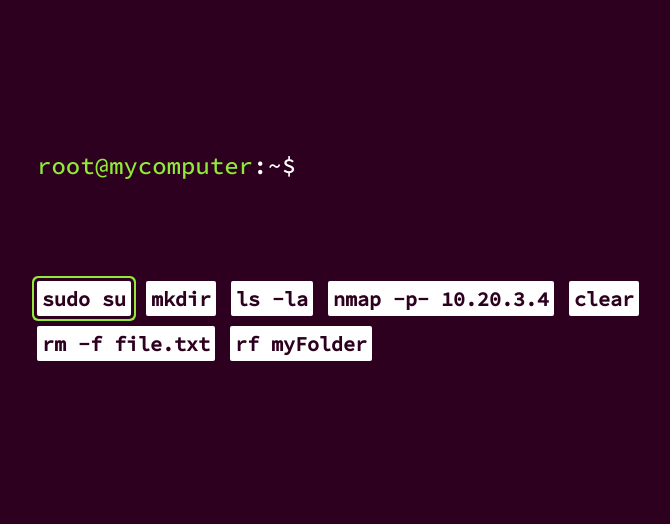
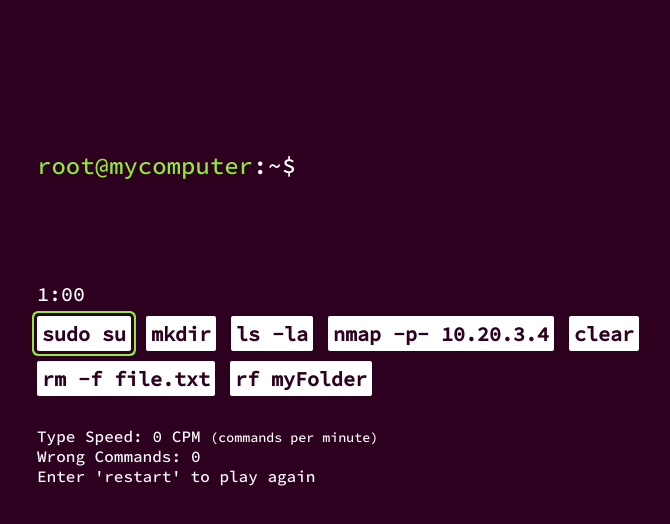
Before and after one commit to Lshiroc/linuxtyper.com, a Next.js app: page / in a window 1280 px wide. Shown: the top 524 px of the page, without its empty margins (127-797 px from the left). Built offline with nearby package versions, Linux system fonts and the light colour scheme.

Commit message:
added half-assed timer(can go back in the time, feature not a bug!), added results section(speed, wrongs count) and a restart command

```diff
--- a/src/app/home.module.scss
+++ b/src/app/home.module.scss
@@ -45,12 +45,18 @@
     }
 }
 
+.timer {
+    font-size: 20px;
+    font-family: 'Source Code Pro', sans-serif;
+    margin-top: 100px;
+}
+
 .words {
     display: flex;
     flex-wrap: wrap;
     column-gap: 15px;
+    margin-top: 10px;
     row-gap: 10px;
-    margin-top: 100px;
     font-family: 'Source Code Pro', sans-serif;
     max-width: 80%;
 
@@ -73,3 +79,16 @@
         }
     }
 }
+
+.results {
+    margin-top: 30px;
+    font-family: 'Source Code Pro', sans-serif;
+
+    .line {
+        display: flex;
+
+        .res {
+            margin-left: 10px;
+        }
+    }
+}
--- a/src/app/page.jsx
+++ b/src/app/page.jsx
@@ -1,6 +1,6 @@
 "use client"
 import style from './home.module.scss'
-import { useState } from 'react';
+import { useState, useEffect } from 'react';
 
 export default function Home() {
 
@@ -8,13 +8,43 @@ export default function Home() {
   const [commandList, setCommandList] = useState(["sudo su", "mkdir", "ls -la", "nmap -p- 10.20.3.4", "clear", "rm -f file.txt", "rf myFolder"]);
   const [queue, setQueue] = useState(0);
   const [correct, setCorrect] = useState(true);
+  const [correctList, setCorrectList] = useState([]);
+  const [isPlaying, setIsPlaying] = useState(false);
+  const [results, setResults] = useState({speed: 0, accuracy: 0, wrongCommands: 0, show: false});
+  const [timer, setTimer] = useState({time: 60, showcase: "1:00", start: false});
 
   const addCommand = (e) => {
     // Check if user Entered
+    if(!isPlaying && e.target.value != "") {
+      setIsPlaying(true);
+      setTimer({...timer, start: true});
+    }
+
     if(e.keyCode == 13) {
+      setQueue(queue + 1);
+
+      if(!isPlaying) {
+        if(e.target.value == "restart") {
+          setIsPlaying(true);
+          setQueue(0);
+          setCorrectList([]);
+          setCorrect(true);
+          setTimer({time: 60, showcase: "1:00", start: false});
+          setResults({speed: 0, accuracy: 0, wrongCommands: 0, show: false});
+
+          const command = e.target.value;
+          setUsedCommands([...usedCommands, command]);
+          e.target.value = "";
+        }
+
+      } else {
+
         if(e.target.value == commandList[queue]) {
-        setQueue(queue + 1);
+          setCorrectList([...correctList, true]);
+        } else {
+          setCorrectList([...correctList, false]);
         }
+
 
         if(e.target.value == "clear") {
           setUsedCommands([]);
@@ -24,7 +54,12 @@ export default function Home() {
           setUsedCommands([...usedCommands, command]);
           e.target.value = "";
         }
-    } else {
+
+        if(queue == commandList.length-1) {
+          setIsPlaying(false);
+        }
+      }
+    } else if(isPlaying) {
       // Check if word is correct
       if(commandList[queue].startsWith(e.target.value)) {
         setCorrect(true);
@@ -33,6 +68,55 @@ export default function Home() {
       }
     }
   }
+
+  const calculateResults = () => {
+    let corrects = 0;
+    let wrongs = 0;
+    // let accuracy = 0;
+    let speed = 0;
+
+    correctList.map((correct) => {
+      if(correct) {
+        corrects++;
+      }
+    })
+
+    wrongs = correctList.length - corrects;
+    speed = corrects;
+
+    setResults({
+      speed,
+      wrongCommands: wrongs,
+      accuracy: 0,
+      show: true
+    });
+  }
+
+  useEffect(() => {
+    if(!isPlaying && queue == correctList.length) {
+      calculateResults();
+    }
+  }, [isPlaying])
+
+  useEffect(() => {
+    if(isPlaying) {
+      if(timer <= 0) return 0;
+      const timeout = setTimeout(() => {
+        let showcase = "";
+        if(timer.time-1 == "60") {
+          showcase = "1:00";
+        } else if(timer.time-1 >= 10) {
+          showcase = "0:" + (timer.time - 1);
+        } else {
+          showcase = "0:0" + (timer.time - 1);
+        }
+        console.log(timer.time)
+        setTimer({...timer, time: timer.time-1, showcase});
+      }, 1000);
+
+      return () => clearTimeout(timeout);
+    }
+  }, [timer])
 
   return (
     <main className={`sectionx ${style.wrapper}`}>
@@ -49,6 +133,7 @@ export default function Home() {
           <input className={style.terminalInput} spellCheck={false} onKeyUp={(e) => addCommand(e)} type="text" />
         </div>
       </div>
+      <div className={style.timer}>{timer.showcase}</div>
       <div className={style.words}>
           {
             commandList.map((command, index) => (
@@ -56,6 +141,27 @@ export default function Home() {
             ))
           }
       </div>
+      {
+        results.show && (
+          <div className={style.results}>
+            <div className={style.line}>
+              <div className={style.label}>Type Speed: </div>
+              <div className={style.res}>{results.speed} CPM <small>(commands per minute)</small></div>
+            </div>
+            {/* <div className={style.line}>
+              <div className={style.label}>Accuracy: </div>
+              <div className={style.res}>{results.accuracy}</div>
+            </div> */}
+            <div className={style.line}>
+              <div className={style.label}>Wrong Commands: </div>
+              <div className={style.res}>{results.wrongCommands}</div>
+            </div>
+            <div className={style.line}>
+              Enter 'restart' to play again
+            </div>
+          </div>
+        )
+      }
     </main>
   )
 }
```
Lines whose indentation alone changed are shown as unchanged.
